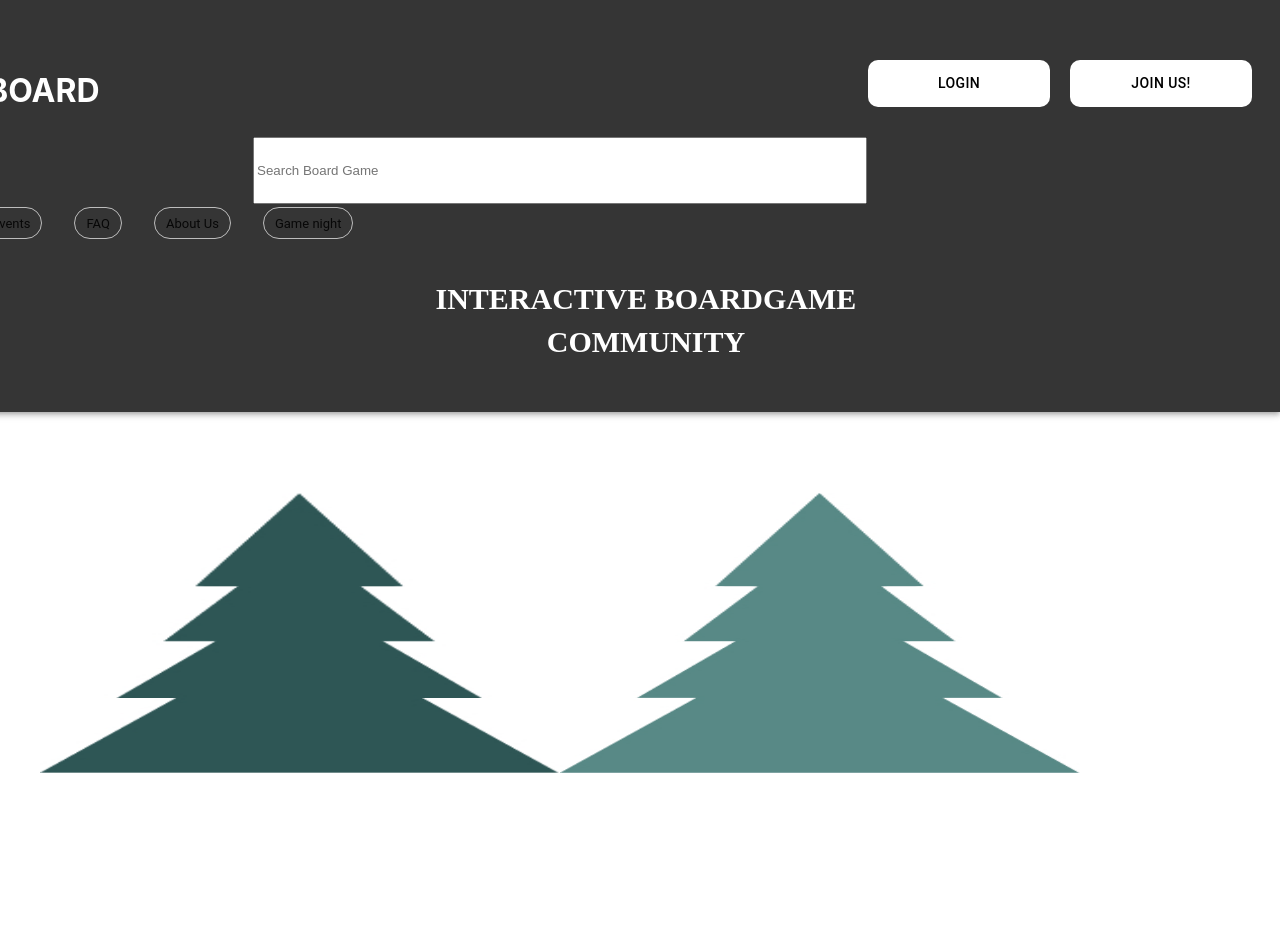
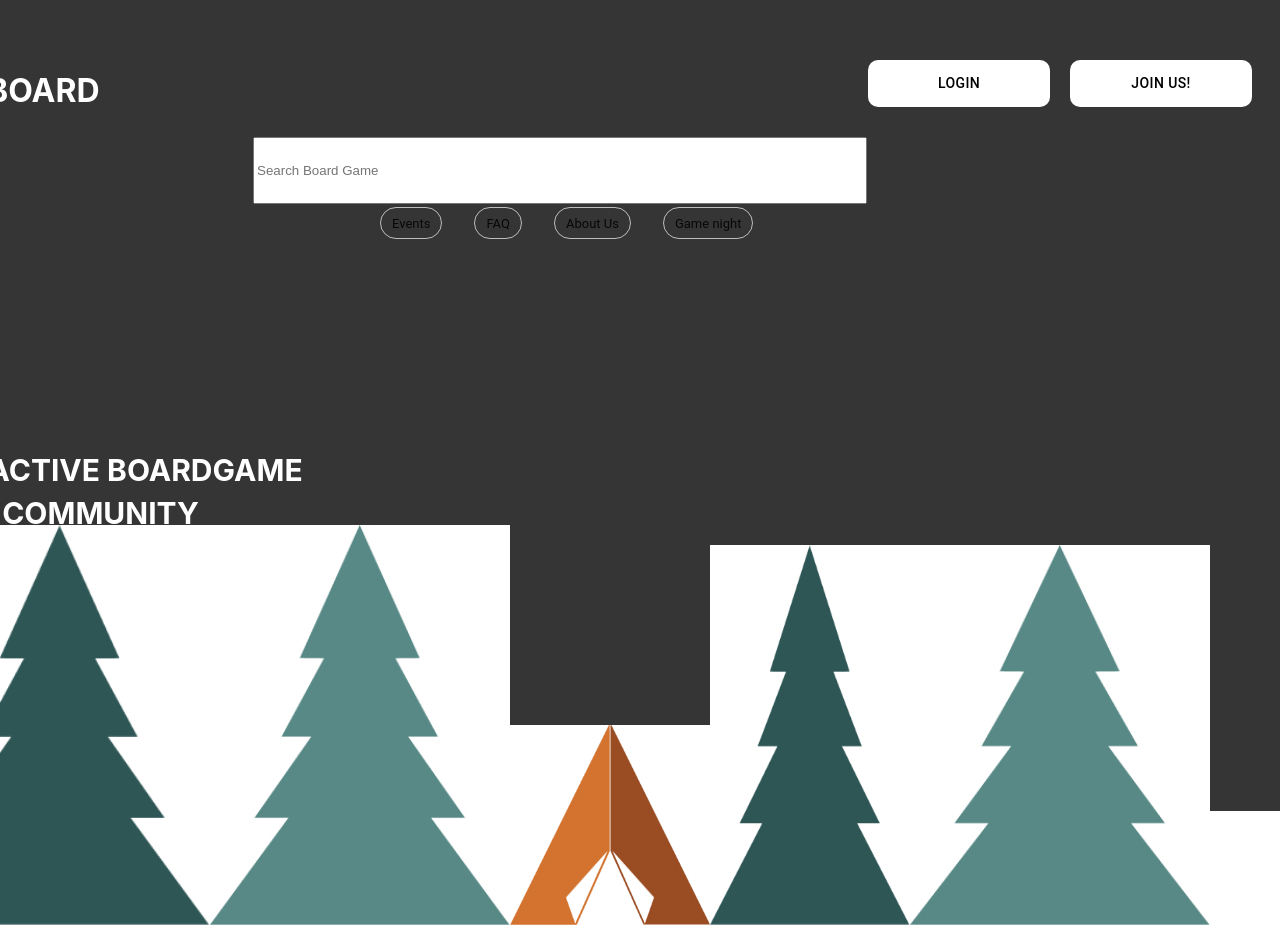
Before and after one commit to idiglove/oku-no-kumo-fe, a Next.js app in the folder project_app/: page /HomePage in a window 1280 px wide. Before the commit the page ends 800 px from the top, so only its background shows below. Built offline with nearby package versions, Linux system fonts and the light colour scheme.

Commit message:
finally getting all the pieces

```diff
--- a/project_app/components/Header.js
+++ b/project_app/components/Header.js
@@ -1,9 +1,9 @@
 import React from "react";
 import AppBar from "@mui/material/AppBar";
-import styled from "styled-components";
 import Button from "@mui/material/Button";
 import Chip from "@mui/material/Chip";
 import Stack from "@mui/material/Stack";
+import { Container } from "./styled";
 import Image from "next/image";
 
 function Header() {
@@ -11,7 +11,7 @@ function Header() {
     <>
       <AppBar
         style={{
-          height: "412px",
+          height: "432px",
           backgroundColor: "#353535",
           width: "1440px",
           position: "absolute",
@@ -28,20 +28,48 @@ function Header() {
               spacing={4}
               style={{
                 padding: "140px",
-                borderRadius: "100px",
+                borderRadius: "200px",
+                marginLeft: "400px",
               }}
             >
               <Chip label="Events" variant="outlined" />
               <Chip label="FAQ" variant="outlined" />
               <Chip label="About Us" variant="outlined" />
               <Chip label="Game night" variant="outlined" />
-              <div>
-                <h3>Interactive BoardGame Community</h3>
-              </div>
             </Stack>
-
-            <Image src="/Vector.jpg" width={520} height={280} alt="image" />
-            <Image src="/trees.jpg" width={520} height={280} alt="image" />
+            <main
+              className="images"
+              style={{
+                backgroundColor: "#353535",
+                height: "432px",
+                width: "1440px",
+                position: "absolute",
+              }}
+            >
+              <h3
+                style={{
+                  padding: "40px",
+                  width: "521px",
+                  height: "86px",
+                  left: "486px",
+                  top: "300px",
+                  fontStyle: "normal",
+                  fontWeight: 700,
+                  fontSize: "30px",
+                  lineHeight: "43px",
+                  textTransform: "uppercase",
+                  color: "#ffffff",
+                }}
+              >
+                Interactive BoardGame Community
+              </h3>
+              <Image src="/Vector.jpg" width={300} height={400} alt="image" />
+              <Image src="/trees.jpg" width={300} height={400} alt="image" />
+              <Image src="/tent3.jpg" width={100} height={200} alt="image" />
+              <Image src="/tent.jpg" width={100} height={200} alt="image" />
+              <Image src="/Vector.jpg" width={200} height={380} alt="image" />
+              <Image src="/trees.jpg" width={300} height={380} alt="image" />
+            </main>
           </section>
         </Container>
       </AppBar>
@@ -49,82 +77,4 @@ function Header() {
   );
 }
 
-const Container = styled.div`
-  h1 {
-    position: absolute;
-    width: 227.77px;
-    height: 34.34px;
-    left: 50px;
-    top: 50px;
-    color: white;
-  }
-  .chip {
-    padding-left: 180px;
-    height: 44px;
-    border-radius: 50px;
-    left: 387px;
-  }
-  section {
-    color: white;
-    text-align: center;
-    align: center;
-  }
-  input {
-    box-sizing: border-box;
-    position: absolute;
-    width: 614px;
-    height: 67px;
-    left: 413px;
-    top: 137px;
-    backgroundcolor: #ffffff;
-  }
-  Button {
-    width: 182px;
-    margin: 10px;
-    height: 47px;
-    left: 500px;
-    top: 50px;
-    background: #ffffff;
-    border-radius: 10px;
-    color: black;
-  }
-  Box {
-    box-sizing: border-box;
-    position: absolute;
-    width: 84px;
-    height: 22px;
-    left: 387px;
-    top: 217px;
-    border: 2px solid #ffffff;
-    border-radius: 10px;
-    backgroundcolor: blue;
-  }
-
-  Stack {
-    box-sizing: border-box;
-    position: absolute;
-    width: 124px;
-    height: 34px;
-    left: 387px;
-    top: 100px;
-
-    border: 2px solid #ffffff;
-  }
-  h3 {
-    padding: 40px;
-    width: 521px;
-    height: 86px;
-    left: 486px;
-    top: 300px;
-    font-family: "Rubik";
-    font-style: normal;
-    font-weight: 700;
-    font-size: 30px;
-    line-height: 43px;
-    text-align: center;
-    text-transform: uppercase;
-    color: #ffffff;
-  }
-`;
-
 export default Header;
--- /dev/null
+++ b/project_app/components/styled.tsx
@@ -0,0 +1,75 @@
+import styled from "styled-components";
+
+export const Container = styled.div`
+  h1 {
+    position: absolute;
+    width: 227.77px;
+    height: 34.34px;
+    left: 50px;
+    top: 50px;
+    color: white;
+  }
+  section {
+    color: white;
+    text-align: center;
+    align: center;
+  }
+  input {
+    box-sizing: border-box;
+    position: absolute;
+    width: 614px;
+    height: 67px;
+    left: 413px;
+    top: 137px;
+    backgroundcolor: #ffffff;
+  }
+  Button {
+    width: 182px;
+    margin: 10px;
+    height: 47px;
+    left: 500px;
+    top: 50px;
+    background: #ffffff;
+    border-radius: 10px;
+    color: black;
+  }
+  Box {
+    box-sizing: border-box;
+    position: absolute;
+    width: 84px;
+    height: 22px;
+    left: 387px;
+    top: 217px;
+    border: 2px solid #ffffff;
+    border-radius: 10px;
+    backgroundcolor: blue;
+  }
+
+  Stack {
+    box-sizing: border-box;
+    position: absolute;
+    width: 124px;
+    height: 34px;
+    left: 387px;
+    top: 100px;
+    border: 2px solid #ffffff;
+  }
+  main{
+    backgroundColor: #353535,
+  }
+ h3{
+  padding: 40px,
+  width: 521px,
+  height: 86px,
+align-items:center,
+left: 486px,
+top: 300px,
+font-style: normal,
+font-weight: 700,
+font-size: 30px,
+line-height: 43px,
+text-transform: uppercase,
+color: #ffffff,
+ }
+
+`;
```
Also changed, not shown: project_app/components/Footer.js (deleted, +0 -28 lines), project_app/tsconfig.json (added, +29 -0 lines), project_app/public/tent.jpg (added), project_app/public/tent3.jpg (added).
